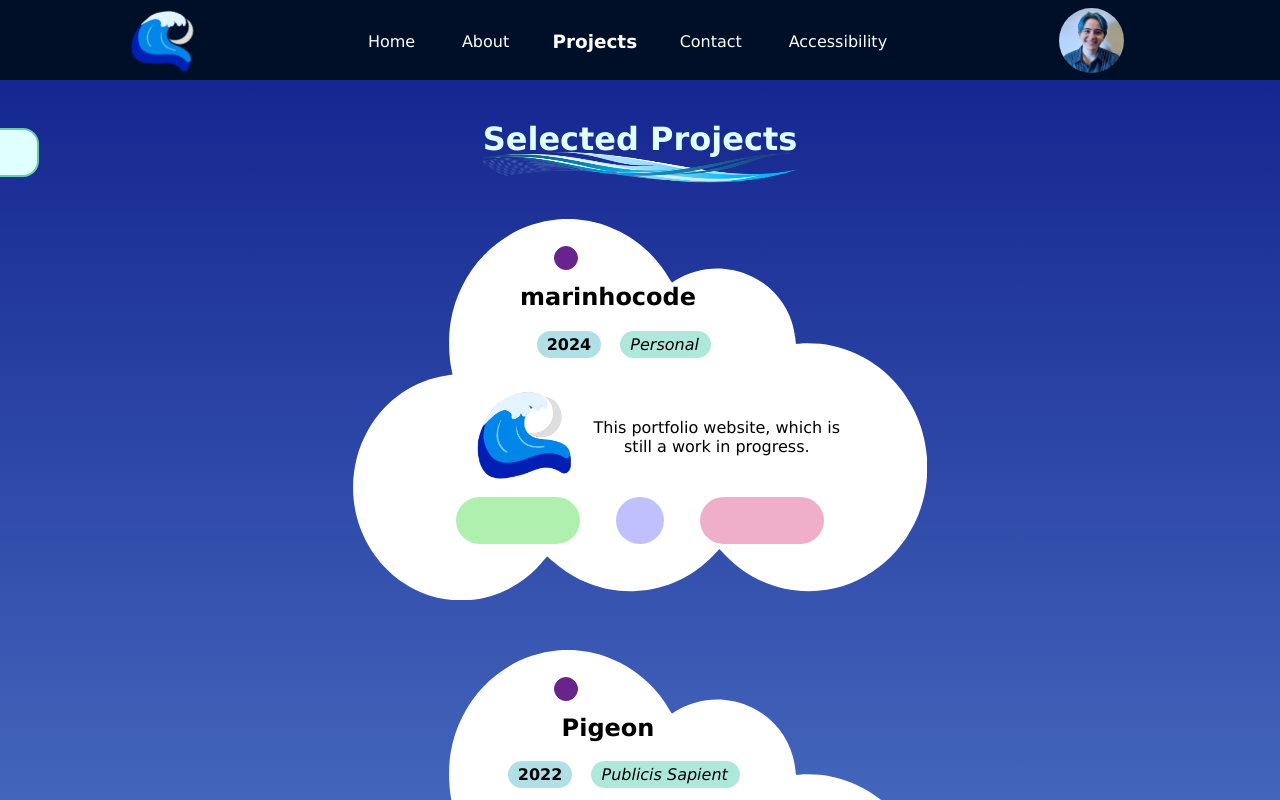
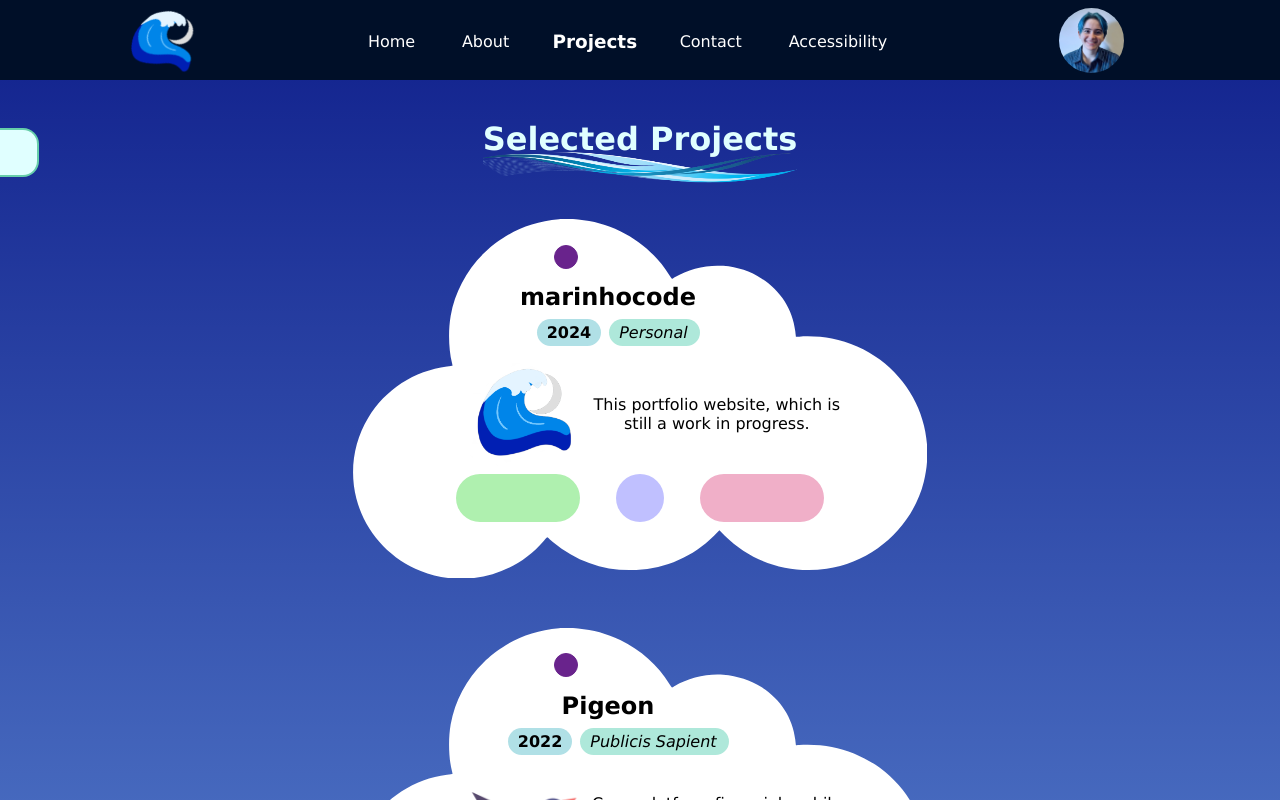
Before and after one commit to gabegaghi/gabegaghi.github.io, a React (Create React App) app: page /projects in a window 1280 px wide. Shown: the top 800 px of the page. Built offline with nearby package versions, Linux system fonts and the light colour scheme; some icons are missing.

Commit message:
rearranged file structure
moved page files from Components folder into Pages folder

```diff
--- a/src/Components/About.js
+++ b/src/Pages/About.js
@@ -1,6 +1,6 @@
 import React from 'react';
 import headshot from '../assets/headshot.jpg';
-import Skills from './Skills';
+import Skills from '../Components/Skills';
 import './About.css';
 
 function About() {
--- a/src/Components/Accessibility.js
+++ b/src/Pages/Accessibility.js
@@ -1,5 +1,5 @@
 import React from 'react';
-import Alert from './Alert';
+import Alert from '../Components/Alert';
 import './Accessibility.css';
 
 function Accessibility() {
--- a/src/Components/Home.js
+++ b/src/Pages/Home.js
@@ -1,7 +1,7 @@
 import React, { useState } from 'react';
 import { NavLink } from 'react-router-dom';
-import Alert from './Alert';
-import Hover from './Hover';
+import Alert from '../Components/Alert';
+import Hover from '../Components/Hover';
 import './Home.css';
 
 function Home() {
--- a/src/Components/Projects.css
+++ b/src/Pages/Projects.css
@@ -37,7 +37,7 @@
 }
 
 .proj-date {
-    margin: 1.5vw;
+    margin: .5rem;
     background-color: powderblue;
     border-radius: 25px;
     padding: .25rem .6rem;
--- a/src/Components/Projects.js
+++ b/src/Pages/Projects.js
@@ -1,5 +1,5 @@
 import React from 'react';
-import TechStack from './Tech';
+import TechStack from '../Components/Tech';
 import placeholder from '../assets/placeholder.png';
 import projects from './ProjectsData';
 import './Projects.css';
```
Also changed, not shown: src/App.js (+5 -5 lines), src/Pages/About.css (renamed from src/Components/About.css), src/Pages/Accessibility.css (renamed from src/Components/Accessibility.css), src/Pages/Contact.css (renamed from src/Components/Contact.css), src/Pages/Contact.js (renamed from src/Components/Contact.js), src/Pages/Home.css (renamed from src/Components/Home.css), src/Pages/ProjectsData.js (renamed from src/Components/ProjectsData.js).
